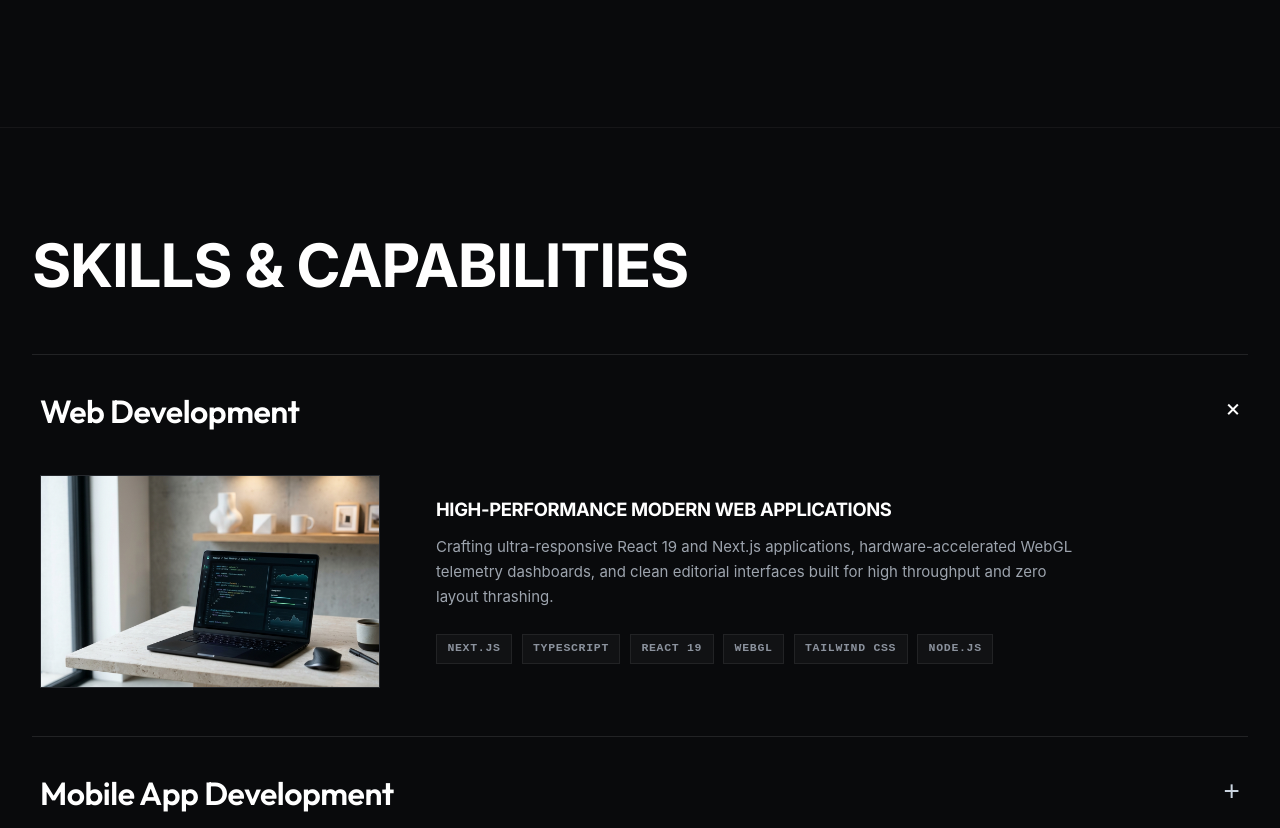
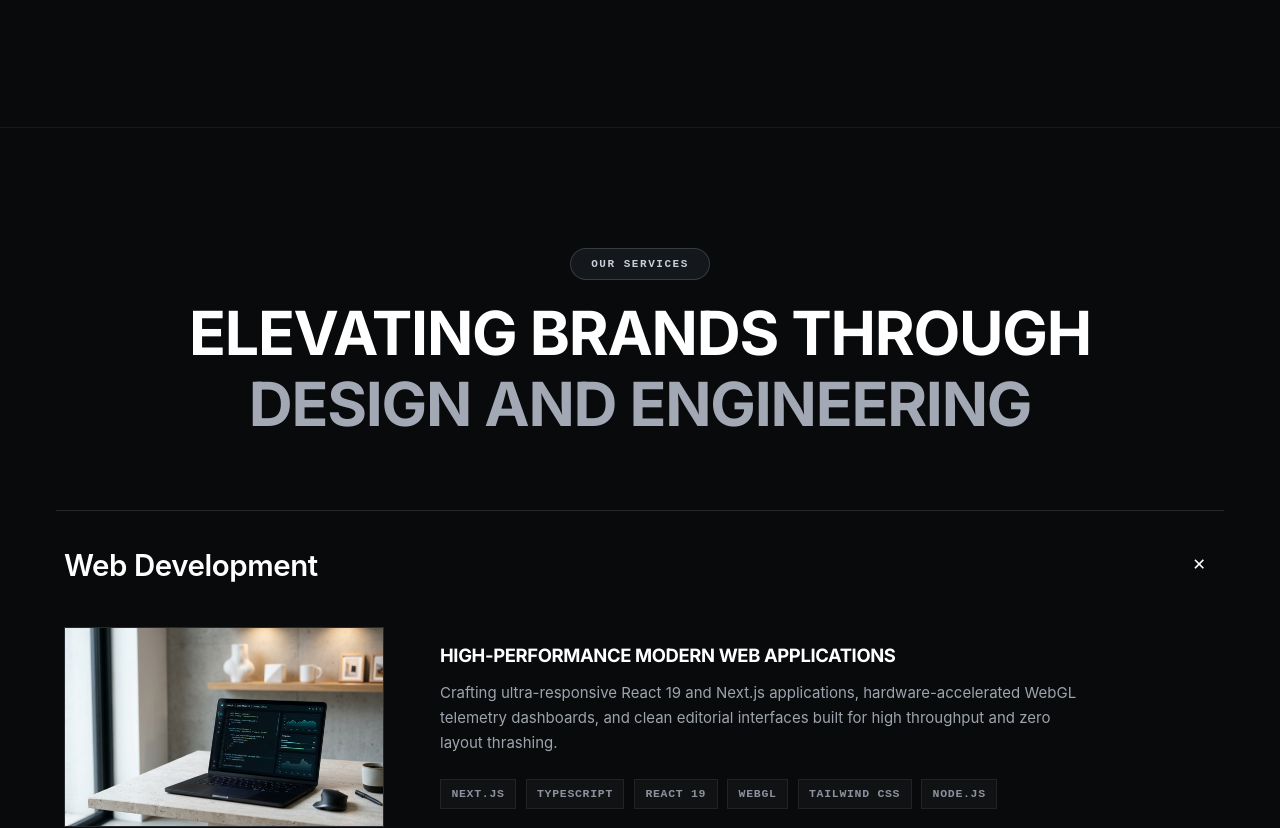
Before and after one commit to dilshandevxx/dilshan-personal-portfolio, a Next.js app: page / in a window 1280 px wide. Shown: the part 3104-3932 px from the top of the page. Built offline with nearby package versions, Linux system fonts and the light colour scheme; a web font is replaced by a local one.

Commit message:
feat: redesign Skills section with ELEVATING BRANDS header, OUR SERVICES pill badge, and 5 accordion rows

```diff
--- a/src/components/cover/sections/SkillsGrid.module.css
+++ b/src/components/cover/sections/SkillsGrid.module.css
@@ -1,14 +1,14 @@
 /* Accordion Skills Section (Matching Reference Design) */
 .skillsSection {
   background-color: #090a0c;
-  padding: 6.5rem 2rem;
-  border-top: 1px solid rgba(255, 255, 255, 0.05);
+  padding: 7.5rem 3.5rem 8.5rem;
+  border-top: 1px solid rgba(255, 255, 255, 0.06);
   position: relative;
 }
 
-@media (max-width: 768px) {
+@media (max-width: 900px) {
   .skillsSection {
-    padding: 4.5rem 1.5rem;
+    padding: 5rem 1.75rem 6rem;
   }
 }
 
@@ -19,28 +19,74 @@
 
 /* Header */
 .header {
-  margin-bottom: 3.5rem;
+  display: flex;
+  flex-direction: column;
+  align-items: center;
+  text-align: center;
+  margin-bottom: 4.5rem;
+  gap: 1.25rem;
 }
 
+@media (max-width: 768px) {
+  .header {
+    margin-bottom: 3rem;
+  }
+}
+
+/* Pill Badge: OUR SERVICES */
+.badgeWrapper {
+  display: flex;
+  justify-content: center;
+}
+
+.pillBadge {
+  display: inline-flex;
+  align-items: center;
+  justify-content: center;
+  padding: 0.4rem 1.25rem;
+  background-color: #14171c;
+  color: #c9ced8;
+  border: 1px solid rgba(255, 255, 255, 0.15);
+  border-radius: 999px;
+  font-family: var(--font-mono, monospace);
+  font-size: 0.6875rem;
+  font-weight: 600;
+  letter-spacing: 0.14em;
+  text-transform: uppercase;
+}
+
+/* Big Headline: ELEVATING BRANDS THROUGH DESIGN AND ENGINEERING */
 .headline {
+  display: flex;
+  flex-direction: column;
+  align-items: center;
+  gap: 0.25rem;
+  font-family: var(--font-display, "Outfit", -apple-system, sans-serif);
+  font-size: clamp(2.1rem, 4.8vw, 3.8rem);
+  font-weight: 700;
+  line-height: 1.15;
+  letter-spacing: -0.02em;
+  text-transform: uppercase;
+  margin: 0;
+}
+
+.headlineTop {
   color: #ffffff;
-  font-family: var(--font-display, "Outfit", -apple-system, sans-serif);
-  font-size: clamp(2.2rem, 5vw, 3.75rem);
-  font-weight: 700;
-  line-height: 1.1;
-  letter-spacing: -0.025em;
-  margin: 0;
+}
+
+.headlineBottom {
+  color: #a2a8b4;
 }
 
 /* Accordion List */
 .accordionList {
   display: flex;
   flex-direction: column;
-  border-top: 1px solid rgba(255, 255, 255, 0.1);
+  border-top: 1px solid rgba(255, 255, 255, 0.12);
 }
 
 .accordionItem {
-  border-bottom: 1px solid rgba(255, 255, 255, 0.1);
+  border-bottom: 1px solid rgba(255, 255, 255, 0.12);
 }
 
 /* Row Trigger Button */
@@ -59,12 +105,12 @@
 }
 
 .rowTrigger:hover .itemTitle {
-  color: #d8dfa6;
+  color: #d1d5db;
 }
 
 .itemTitle {
-  font-family: var(--font-display, "Outfit", -apple-system, sans-serif);
-  font-size: clamp(1.35rem, 2.6vw, 2rem);
+  font-family: var(--font-body, -apple-system, sans-serif);
+  font-size: clamp(1.35rem, 2.3vw, 1.85rem);
   font-weight: 600;
   letter-spacing: -0.015em;
   color: #ffffff;
@@ -72,13 +118,15 @@
 }
 
 .plusIcon {
-  font-family: var(--font-mono, monospace);
-  font-size: 1.75rem;
+  font-family: var(--font-body, -apple-system, sans-serif);
+  font-size: 1.65rem;
+  font-weight: 300;
   line-height: 1;
-  color: #cbd5e1;
+  color: #ffffff;
   display: inline-block;
   transition: transform 0.35s cubic-bezier(0.16, 1, 0.3, 1), color 0.25s ease;
   user-select: none;
+  padding-right: 0.5rem;
 }
 
 .plusIconOpen {
@@ -86,14 +134,14 @@
   color: #ffffff;
 }
 
-/* Expanded Content Wrapper */
+/* Expanded Content */
 .expandedContentWrapper {
   overflow: hidden;
 }
 
 .expandedContent {
   display: grid;
-  grid-template-columns: 340px 1fr;
+  grid-template-columns: 320px 1fr;
   gap: 3.5rem;
   padding: 0.5rem 0.5rem 3rem;
   align-items: center;
@@ -138,7 +186,7 @@
   color: #ffffff;
   font-family: var(--font-body, -apple-system, sans-serif);
   font-size: 1.15rem;
-  font-weight: 700;
+  font-weight: 600;
   letter-spacing: -0.01em;
   margin: 0;
 }
--- a/src/components/cover/sections/SkillsGrid.tsx
+++ b/src/components/cover/sections/SkillsGrid.tsx
@@ -8,8 +8,8 @@ import styles from "./SkillsGrid.module.css";
 interface SkillItem {
   id: string;
   name: string;
+  subtitle: string;
   image: string;
-  subtitle: string;
   description: string;
   tags: string[];
 }
@@ -51,10 +51,18 @@ const SKILL_ITEMS: SkillItem[] = [
       "Building resilient distributed backends, microservice meshes, event-driven streaming pipelines with Apache Kafka, and automated GitOps Kubernetes infrastructure.",
     tags: ["GOLANG", "RUST", "KUBERNETES", "KAFKA", "GITOPS", "POSTGRESQL"],
   },
+  {
+    id: "cloud-devops",
+    name: "Cloud & DevOps",
+    subtitle: "Resilient Multi-Cloud & Telemetry Infrastructure",
+    image: "/images/project_analytics.jpg",
+    description:
+      "Architecting highly available cloud environments across AWS and GCP using Terraform, automated GitOps CI/CD delivery pipelines, proactive distributed telemetry, and zero-downtime deployments.",
+    tags: ["AWS", "GCP", "TERRAFORM", "DOCKER", "KUBERNETES", "CI/CD", "PROMETHEUS"],
+  },
 ];
 
 export default function SkillsGrid() {
-  // First item open by default for immediate visual interest
   const [openId, setOpenId] = useState<string | null>("web-dev");
 
   const toggleItem = (id: string) => {
@@ -62,11 +70,17 @@ export default function SkillsGrid() {
   };
 
   return (
-    <section className={styles.skillsSection} id="skills">
+    <section className={styles.skillsSection} id="skills" aria-label="Skills & Capabilities">
       <div className={styles.container}>
-        {/* Clean Header */}
+        {/* Top Header matching reference */}
         <div className={styles.header}>
-          <h2 className={styles.headline}>Skills &amp; Capabilities</h2>
+          <div className={styles.badgeWrapper}>
+            <span className={styles.pillBadge}>OUR SERVICES</span>
+          </div>
+          <h2 className={styles.headline}>
+            <span className={styles.headlineTop}>ELEVATING BRANDS THROUGH</span>
+            <span className={styles.headlineBottom}>DESIGN AND ENGINEERING</span>
+          </h2>
         </div>
 
         {/* Accordion List matching the user reference */}
```
